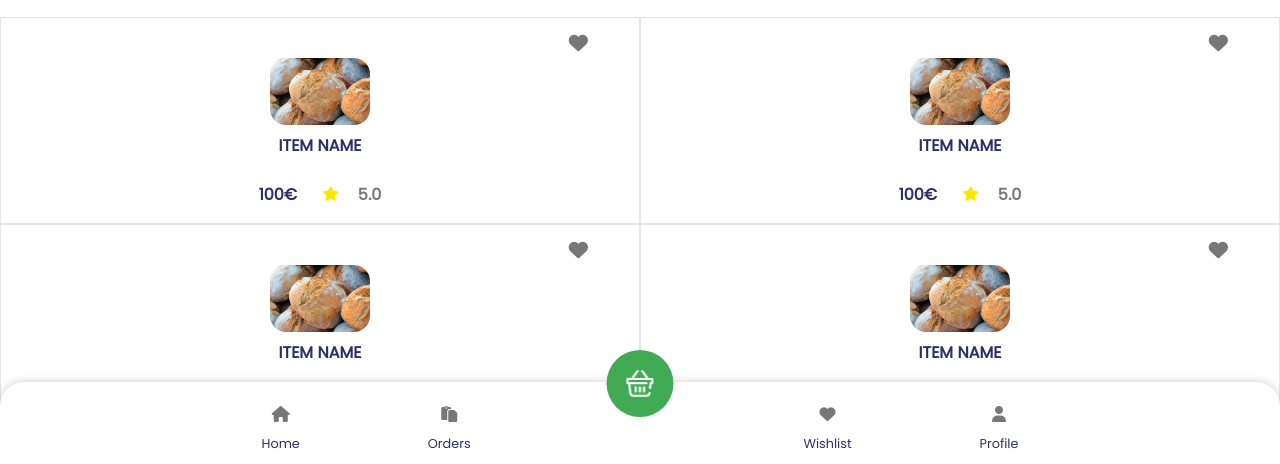
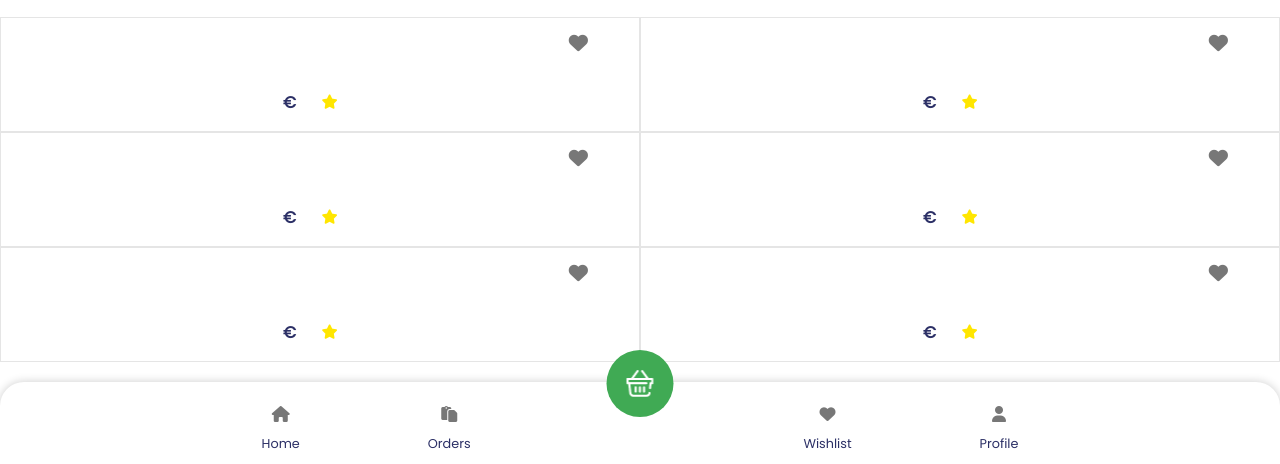
Before and after one commit to MorphDE/GreenMarket, a React (Vite) app in the folder frontend/: page / in a window 1280 px wide. Shown: the part 331-795 px from the top of the page. Built offline with nearby package versions, Linux system fonts and the light colour scheme; no server answers.

Commit message:
added productCard props

```diff
--- a/frontend/src/Components/ProductCard/ProductCard.jsx
+++ b/frontend/src/Components/ProductCard/ProductCard.jsx
@@ -2,20 +2,20 @@ import { useEffect, useState } from "react";
 import "./ProductCard.css";
 import { backendUrl } from "../../api/api";
 
-const ProductCard = () => {
+const ProductCard = ({imageUrl, productName, price, rating}) => {
   return (
     <section className="productcard-container">
       <div className="product-card">
         <i className="fa-solid fa-heart"></i>
-        <img src="./bread.jpg" alt="Product Image" />
-        <p className="item-name">ITEM NAME</p>
+        <img src={imageUrl} alt={productName} />
+        <p className="item-name">{productName}</p>
         <div className="product-bottom">
           <div>
-            <p>100€</p>
+            <p>{price}€</p>
           </div>
           <div className="product-rating">
             <i className="fa-solid fa-star"></i>
-            <p>5.0</p>
+            <p>{rating}</p>
           </div>
         </div>
       </div>
```
